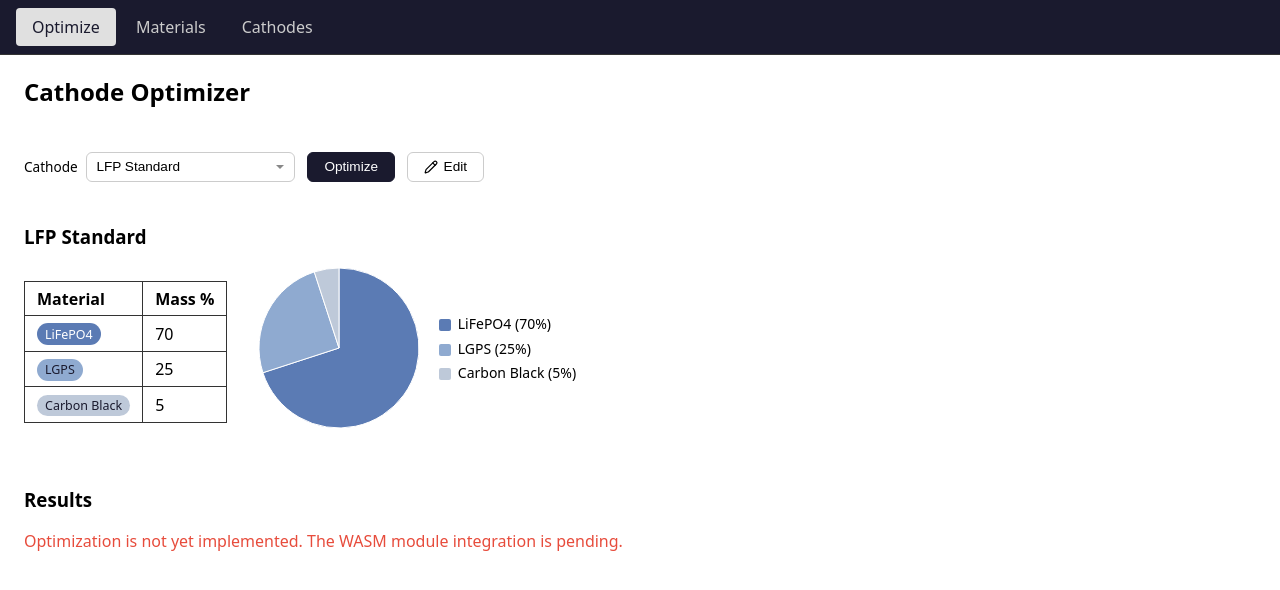
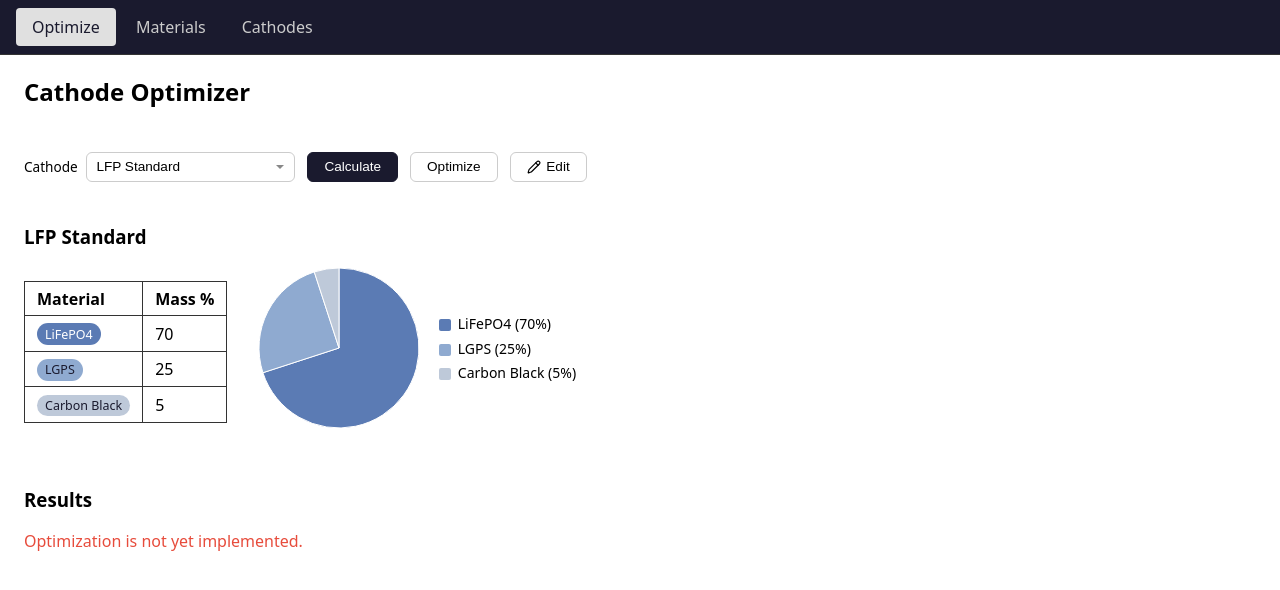
Before and after one commit to blee-nasa/battery-optimizer, a React (Vite) app: page / in a window 1280 px wide. Both pictures are taken after a click on the button "Optimize". Shown: the top 590 px of the page. Built offline with nearby package versions, Linux system fonts and the light colour scheme.

Commit message:
Add Calculate button

```diff
--- a/src/views/OptimizerView/OptimizerView.module.css
+++ b/src/views/OptimizerView/OptimizerView.module.css
@@ -46,3 +46,20 @@
   color: var(--color-error, #e74c3c);
   font-weight: 500;
 }
+
+.error {
+  color: var(--color-error, #e74c3c);
+  font-weight: 500;
+}
+
+.resultsTable {
+  border-collapse: collapse;
+  margin-top: 0.5rem;
+}
+
+.resultsTable th,
+.resultsTable td {
+  border: 1px solid var(--color-border, #ccc);
+  padding: 0.35rem 0.75rem;
+  text-align: left;
+}
--- a/src/views/OptimizerView/OptimizerView.tsx
+++ b/src/views/OptimizerView/OptimizerView.tsx
@@ -3,7 +3,13 @@ import { useNavigate, useSearchParams } from 'react-router-dom'
 import { Pencil } from 'lucide-react'
 import { Button, PieChart, PIE_COLORS, contrastText, Select } from '@components'
 import { useCathodes, useMaterials } from '@stores'
+import { calculate } from '@utils'
 import styles from './OptimizerView.module.css'
+
+interface CalcResult {
+  materialName: string
+  capacity: string
+}
 
 export const OptimizerView = () => {
   const { cathodes } = useCathodes()
@@ -17,11 +23,38 @@ export const OptimizerView = () => {
   const navigate = useNavigate()
 
   const [nyi, setNyi] = useState(false)
+  const [calcResults, setCalcResults] = useState<CalcResult[] | null>(null)
+  const [calcLoading, setCalcLoading] = useState(false)
+  const [calcError, setCalcError] = useState<string | null>(null)
 
   const selectedCathode = cathodes.find((c) => c.id === selectedCathodeId)
 
-  const handleCalculate = () => {
+  const handleCalculate = async () => {
+    if (!selectedCathode) return
+    setCalcLoading(true)
+    setCalcError(null)
+    setNyi(false)
+    try {
+      const results: CalcResult[] = []
+      for (const comp of selectedCathode.components) {
+        const material = materials.find((m) => m.id === comp.materialId)
+        if (material?.valency != null) {
+          const capacity = await calculate(material.valency, material.molecularWeight)
+          results.push({ materialName: material.name, capacity: capacity.toFixed(2) })
+        }
+      }
+      setCalcResults(results)
+    } catch (err) {
+      setCalcError((err as Error).message)
+    } finally {
+      setCalcLoading(false)
+    }
+  }
+
+  const handleOptimize = () => {
     setNyi(true)
+    setCalcResults(null)
+    setCalcError(null)
   }
 
   const resolveName = (materialId: string) =>
@@ -47,8 +80,15 @@ export const OptimizerView = () => {
 
         <Button
           variant="primary"
+          disabled={!selectedCathode || calcLoading}
+          onClick={handleCalculate}
+        >
+          {calcLoading ? 'Calculating…' : 'Calculate'}
+        </Button>
+
+        <Button
           disabled={!selectedCathode}
-          onClick={handleCalculate}
+          onClick={handleOptimize}
         >
           Optimize
         </Button>
@@ -110,13 +150,41 @@ export const OptimizerView = () => {
 
       <div className={styles.results}>
         <h3>Results</h3>
-        {nyi ? (
+        {calcError && (
+          <p className={styles.error}>Error: {calcError}</p>
+        )}
+        {calcResults && !calcError && (
+          calcResults.length > 0 ? (
+            <table className={styles.resultsTable}>
+              <thead>
+                <tr>
+                  <th>Material</th>
+                  <th>Specific Capacity (mAh/g)</th>
+                </tr>
+              </thead>
+              <tbody>
+                {calcResults.map((r, i) => (
+                  <tr key={i}>
+                    <td>{r.materialName}</td>
+                    <td>{r.capacity}</td>
+                  </tr>
+                ))}
+              </tbody>
+            </table>
+          ) : (
+            <p className={styles.placeholder}>
+              No active materials with valency data found in this cathode.
+            </p>
+          )
+        )}
+        {nyi && !calcResults && !calcError && (
           <p className={styles.nyi}>
-            Optimization is not yet implemented. The WASM module integration is pending.
+            Optimization is not yet implemented.
           </p>
-        ) : (
+        )}
+        {!calcResults && !calcError && !nyi && (
           <p className={styles.placeholder}>
-            Select a cathode and click Optimize to see results.
+            Select a cathode and click Calculate to see results.
           </p>
         )}
       </div>
```
Also changed, not shown: 1 other file (tests, documents, lock files or other folders).
